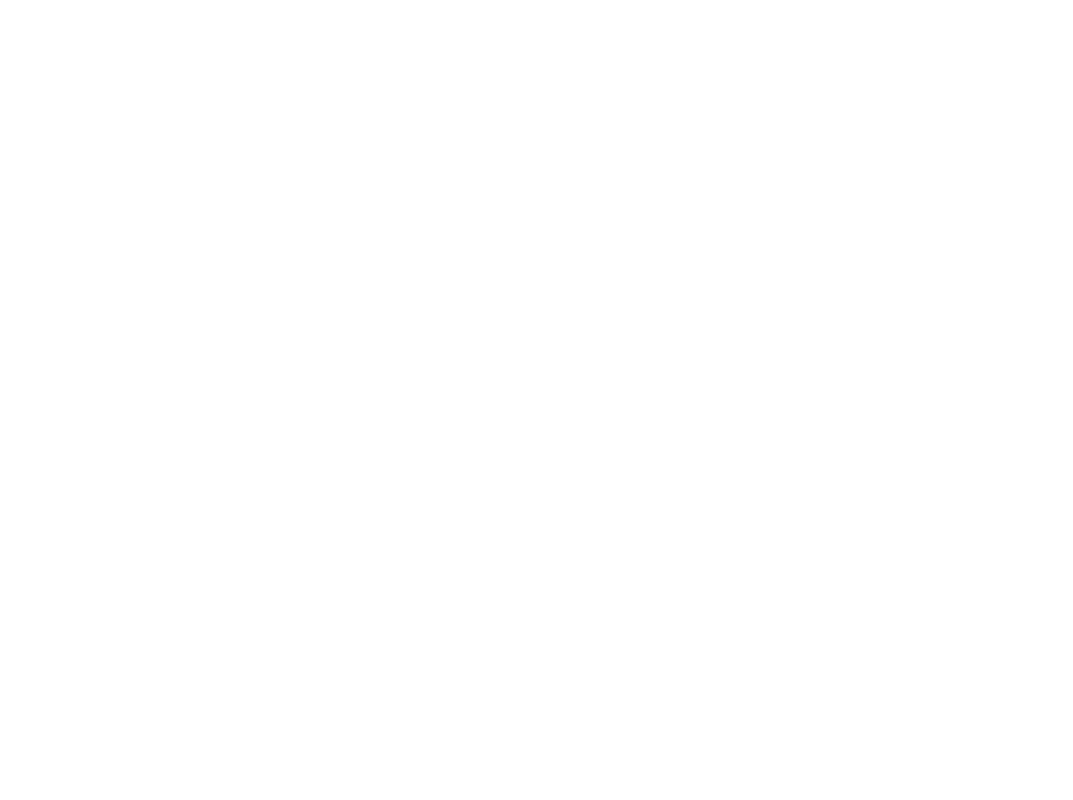
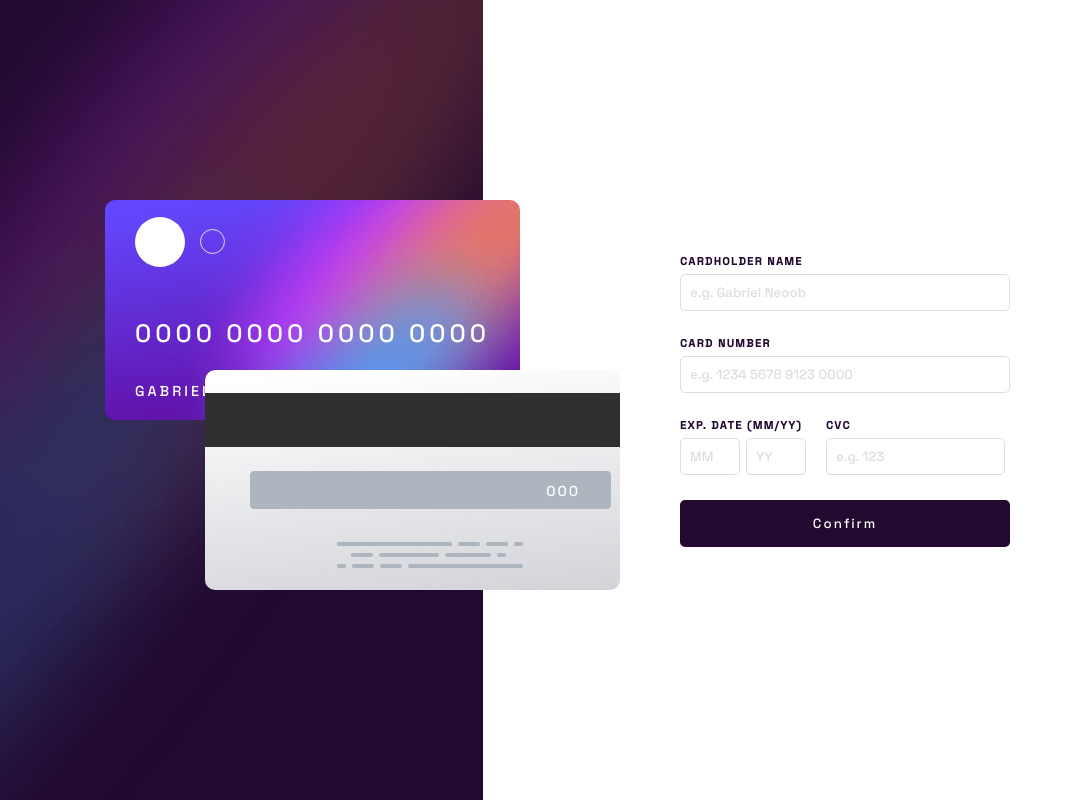
Before and after one commit to gabrielneoob/interactive-card, a plain HTML site: page index.html in a window 1280 px wide. Shown: the whole page, without its empty margins (0-1073 px from the left). Drawn offline with Linux system fonts and the light colour scheme.

Commit message:
html & css

```diff
--- a/css/style.css
+++ b/css/style.css
@@ -27,6 +27,178 @@ html {
   font-size: 18px;
 }
 
+body {
+  height: 100vh;
+}
+
 img {
   max-width: 100%;
 }
+
+label {
+  display: block;
+  font-size: 0.6rem;
+  letter-spacing: 1.5px;
+  color: var(--veyDarkViolet);
+  font-weight: bolder;
+  margin-bottom: 6px;
+}
+
+input {
+  outline: none;
+  border: 1px solid var(--lightViolet);
+  padding: 9px;
+  border-radius: 5px;
+}
+
+input::placeholder {
+  color: var(--lightViolet);
+}
+
+/*Container*/
+#container-principal {
+  max-width: 1440px;
+  display: flex;
+  height: 100%;
+  display: grid;
+  grid-template-columns: 1fr 1fr;
+}
+
+#card-container {
+  background: url("../imgs/bg-main-desktop.png") no-repeat;
+  display: grid;
+  align-content: center;
+  position: relative;
+}
+
+#card-front {
+  background: url("../imgs/bg-card-front.png") content-box no-repeat;
+  border-radius: 30px;
+  width: 455px;
+  display: grid;
+  height: 260px;
+  padding: 20px;
+  position: absolute;
+  top: 180px;
+  right: 100px;
+}
+
+.slogan {
+  padding: 0 0 0 30px;
+}
+
+#card-numbers {
+  display: flex;
+  justify-content: center;
+  align-items: flex-end;
+  text-align: center;
+  color: #fff;
+  letter-spacing: 4px;
+  font-size: 1.4rem;
+}
+
+#card-info {
+  display: flex;
+  align-items: flex-end;
+  padding: 0 30px 20px 30px;
+  justify-content: space-between;
+}
+
+#card-info h3,
+.exp-date {
+  font-size: 0.8rem;
+  letter-spacing: 3px;
+  color: var(--white);
+  font-weight: normal;
+}
+
+
+
+.slogan {
+  display: flex;
+  align-items: center;
+  gap: 15px;
+}
+
+.slogan1 {
+  height: 50px;
+  width: 50px;
+  background: #fff;
+  border-radius: 50%;
+}
+
+.slogan2 {
+  height: 25px;
+  width: 25px;
+  border: 1px solid var(--lightViolet);
+  border-radius: 50%;
+}
+
+#card-back {
+  background: url("../imgs/bg-card-back.png") content-box no-repeat;
+  width: 455px;
+  padding: 20px;
+  border-radius: 30px;
+  height: 260px;
+  position: absolute;
+  bottom: 190px;
+  right: 0;
+}
+
+#card-form {
+  align-self: center;
+  margin: 0 0 0 40px;
+  /* justify-self: center; */
+}
+
+#card-back span {
+  position: absolute;
+  right: 60px;
+  bottom: 110px;
+  font-size: 0.8rem;
+  color: var(--white);
+  letter-spacing: 2px;
+}
+
+#card-form {
+  display: grid;
+  gap: 25px;
+  max-width: 330px;
+}
+
+.date-cvc {
+  display: flex;
+}
+
+.date-exp- {
+  display: flex;
+  gap: 6px;
+}
+
+#month,
+#year {
+  width: 60px;
+}
+
+#year {
+  margin-right: 20px;
+}
+
+#cvc {
+  width: 100%;
+}
+
+#name,
+#numbers {
+  width: 100%;
+}
+
+#submit-btn {
+  background: var(--veyDarkViolet);
+  color: #fff;
+  outline: none;
+  border: none;
+  border-radius: 5px;
+  padding: 15px;
+  letter-spacing: 2px;
+}
--- a/index.html
+++ b/index.html
@@ -11,7 +11,55 @@
 </head>
 
 <body>
+  <div id="container-principal">
+    <section id="card-container">
+      <div id="card-front">
+        <div class="slogan">
+          <div class="slogan1"></div>
+          <div class="slogan2"></div>
+        </div>
+        <div id="card-numbers">
+          0000 0000 0000 0000
+        </div>
+        <div id="card-info">
+          <h3 class="card-name">GABRIEL NEOOB</h3>
+          <div class="exp-date"><span>00</span> / <span>00</span></div>
+        </div>
+      </div>
 
+      <div id="card-back">
+        <span>000</span>
+      </div>
+    </section>
+
+    <form id="card-form">
+      <div class="card-holder">
+        <label for="name">CARDHOLDER NAME</label>
+        <input type="text" id="name" placeholder="e.g. Gabriel Neoob" required>
+      </div>
+      <div class="card-number">
+        <label for="numbers">CARD NUMBER</label>
+        <input type="text" id="numbers" placeholder="e.g. 1234 5678 9123 0000" required>
+      </div>
+      <div class="date-cvc">
+        <div class="date-exp">
+          <label for="">EXP. DATE (MM/YY)</label>
+          <div class="date-exp-">
+            <input type="text" id="month" placeholder="MM" required>
+            <input type="text" id="year" placeholder="YY" required>
+          </div>
+        </div>
+
+        <div class="cvc">
+          <label for="cvc">CVC</label>
+          <input type="text" id="cvc" required placeholder="e.g. 123">
+        </div>
+
+
+      </div>
+      <button type="submit" id="submit-btn">Confirm</button>
+    </form>
+  </div>
 </body>
 
 </html>
```
